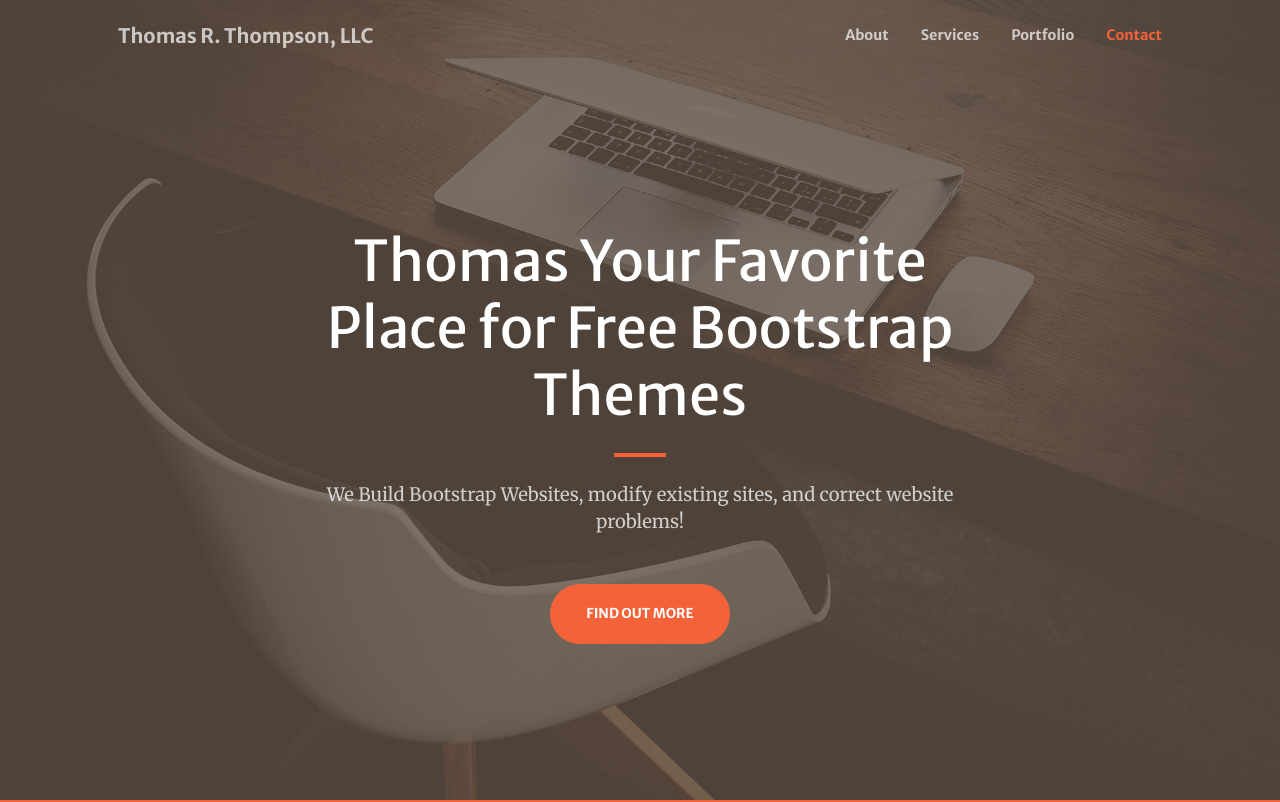
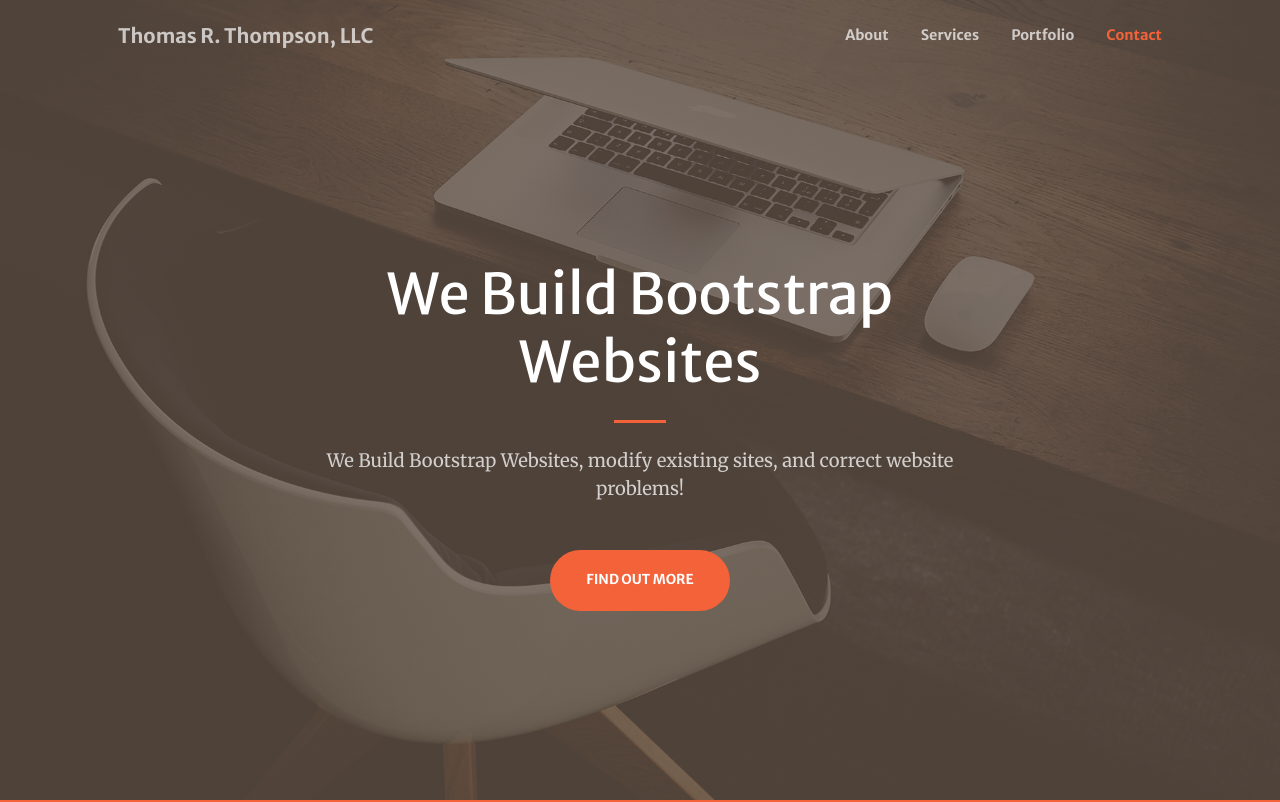
Before and after one commit to thomasrthompsonllc/github.io, a plain HTML site: page index.html in a window 1280 px wide. Shown: the top 802 px of the page. Drawn offline with nearby package versions, Linux system fonts and the light colour scheme; some packages are replaced by stand-ins of ours; a script that the page names is missing.

Commit message:
Update index.html

```diff
--- a/index.html
+++ b/index.html
@@ -39,7 +39,7 @@
             <div class="container px-4 px-lg-5 h-100">
                 <div class="row gx-4 gx-lg-5 h-100 align-items-center justify-content-center text-center">
                     <div class="col-lg-8 align-self-end">
-                        <h1 class="text-white font-weight-bold">Thomas Your Favorite Place for Free Bootstrap Themes</h1>
+                        <h1 class="text-white font-weight-bold">We Build Bootstrap Websites</h1>
                         <hr class="divider" />
                     </div>
                     <div class="col-lg-8 align-self-baseline">
```
